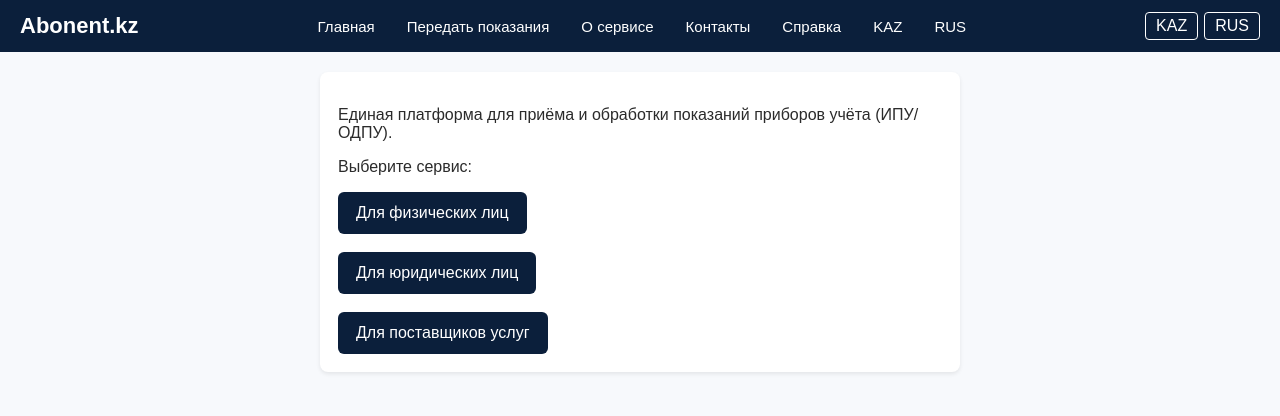
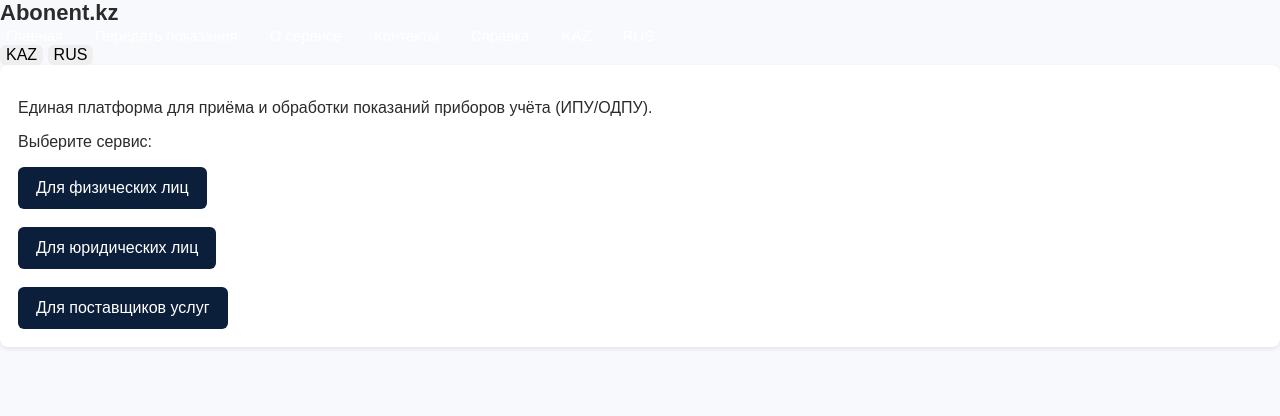
Before and after one commit to ImAigul/site-abonent-kz, a plain HTML site: page index.html in a window 1280 px wide. Drawn offline with Linux system fonts and the light colour scheme.

Commit message:
Update index.html

```diff
--- a/index.html
+++ b/index.html
@@ -5,37 +5,35 @@
     <meta name="viewport" content="width=device-width, initial-scale=1.0" />
     <title>Abonent.kz</title>
 
-    <!-- Стили -->
     <link rel="stylesheet" href="assets/styles.css" />
-
-    <!-- Подключаем словарь текстов -->
     <script src="assets/texts.js"></script>
-
-    <!-- SPA-логика -->
     <script defer src="assets/app.js"></script>
 </head>
 
 <body>
-    <!-- Шапка сайта -->
-    <header id="main-header">
-        <div class="logo">Abonent.kz</div>
+
+    <!-- ШАПКА САЙТА -->
+    <header class="header">
+        <div class="header-left">
+            <div class="logo">Abonent.kz</div>
+        </div>
 
         <nav id="main-menu" class="menu-desktop"></nav>
 
-        <!-- Переключатели языка -->
-        <div id="lang-switcher">
-            <button data-lang="kz" class="lang-btn">KAZ</button>
-            <button data-lang="ru" class="lang-btn">RUS</button>
+        <div class="lang-switch">
+            <button onclick="setLang('kz')">KAZ</button>
+            <button onclick="setLang('ru')">RUS</button>
         </div>
 
-        <!-- Мобильное меню -->
+        <!-- Бургер для мобильного -->
         <div id="burger-menu" class="burger">☰</div>
     </header>
 
-    <!-- Контейнер SPA -->
-    <main id="app"></main>
+    <!-- Мобильное меню -->
+    <div id="mobile-menu" class="mobile-menu hidden"></div>
 
-    <!-- Мобильное выпадающее меню -->
-    <div id="mobile-menu" class="mobile-menu hidden"></div>
+    <!-- ОСНОВНОЙ КОНТЕЙНЕР ДЛЯ SPA -->
+    <div id="app"></div>
+
 </body>
 </html>
```
